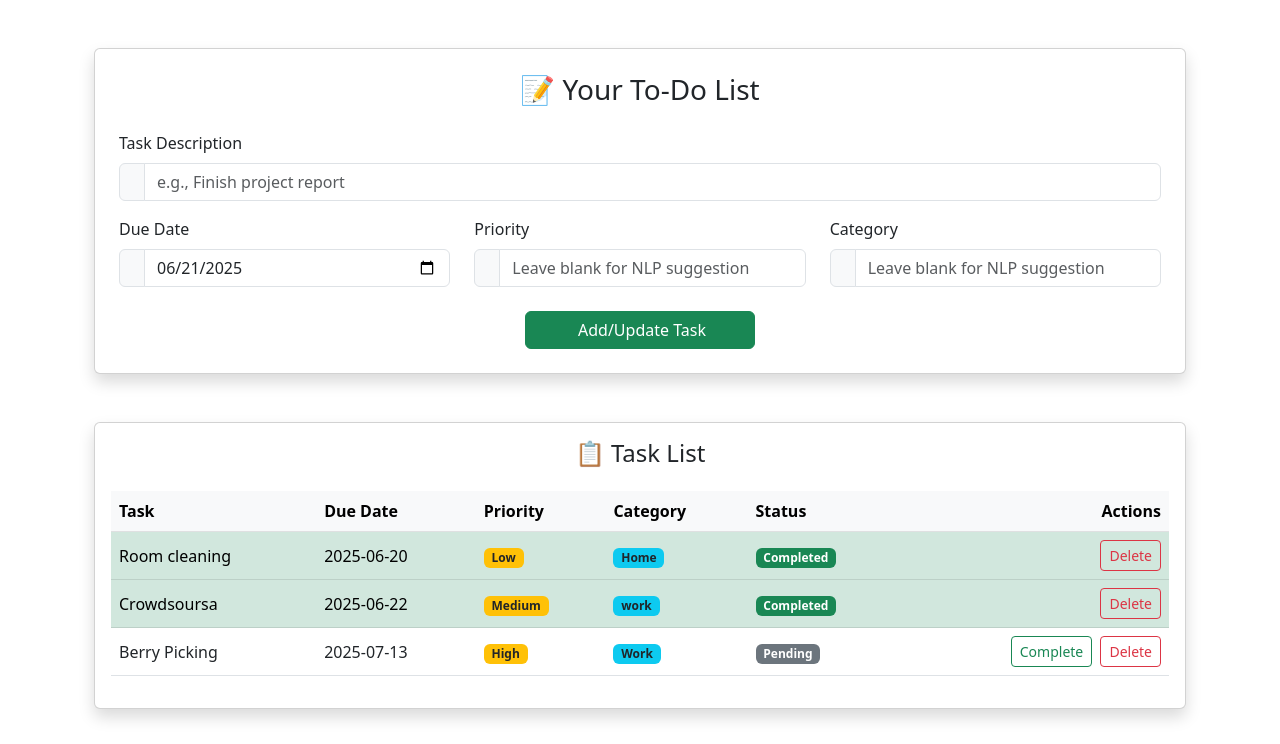
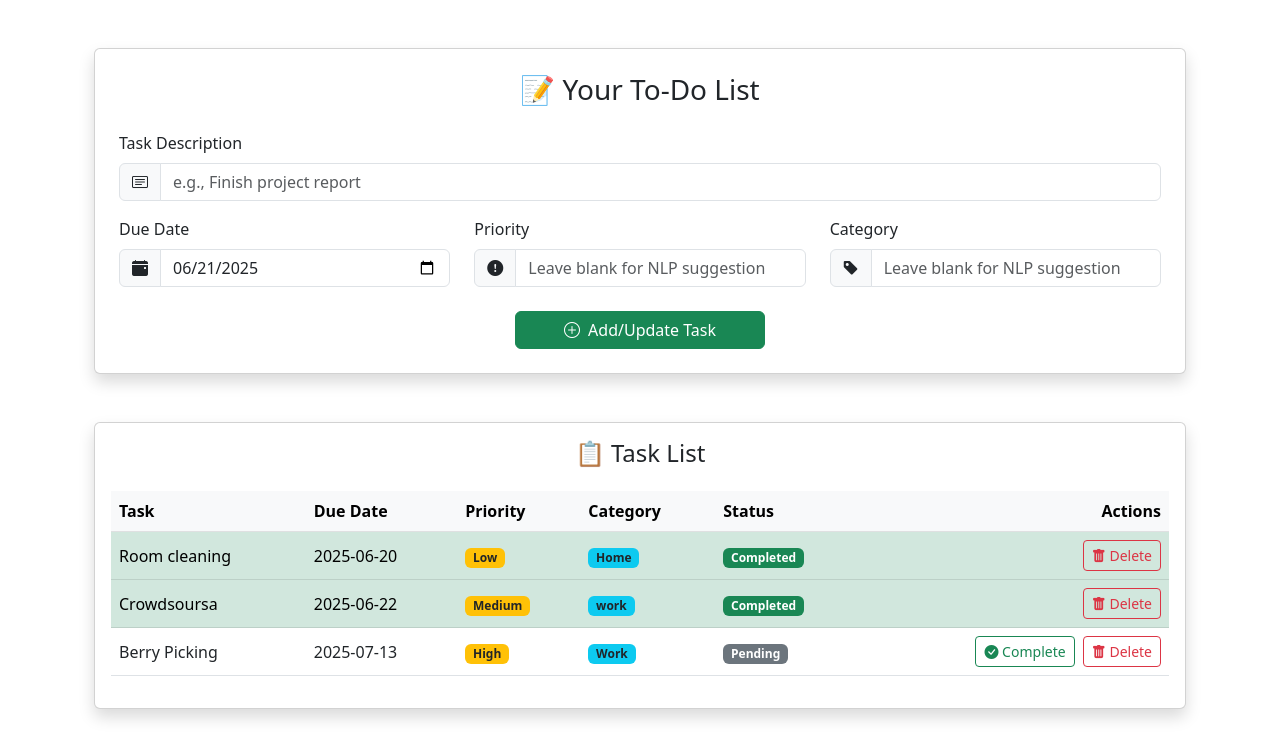
Before and after one commit to sagar-sandesh/To-Do-, a Flask app: page / in a window 1280 px wide. Shown: the part 56-800 px from the top of the page. Run offline with Flask 3, Linux system fonts and the light colour scheme; a user stored in the database is signed in; data comes from the database, SQL or seed files in the repository.

Commit message:
adding bootstarp

```diff
--- a/templates/base.html
+++ b/templates/base.html
@@ -4,6 +4,7 @@
   <meta charset="UTF-8" />
   <title>{% block title %}ToDo App{% endblock %}</title>
   <link href="https://cdn.jsdelivr.net/npm/bootstrap@5.3.0/dist/css/bootstrap.min.css" rel="stylesheet" />
+  <link rel="stylesheet" href="https://cdn.jsdelivr.net/npm/bootstrap-icons@1.10.5/font/bootstrap-icons.css">
 </head>
 <body>
 <nav class="navbar navbar-expand-lg navbar-dark bg-dark">
```
